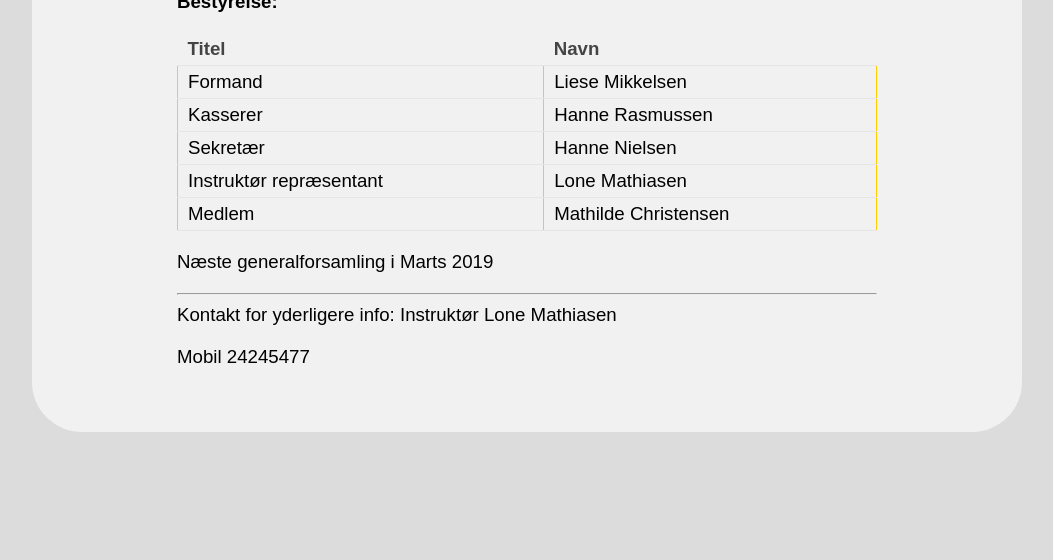
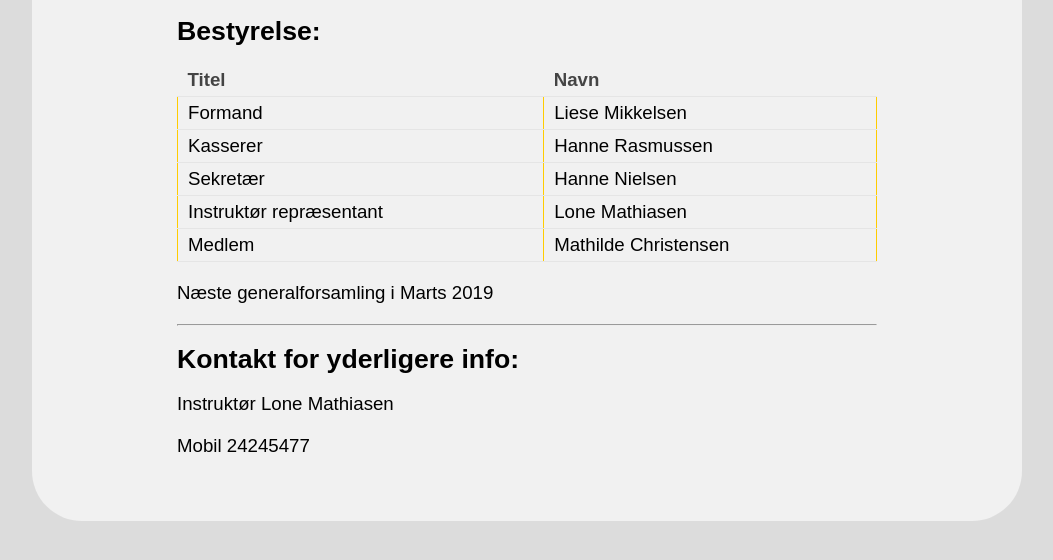
Before and after one commit to lonemathiasen/lonemathiasen.github.io, a Jekyll site: the page built from page4.md, in a window 1280 px wide, cut to the strip 597-1168 px from the top of the page. Shown: the top 560 px of the strip, without its empty margins (113-1166 px from the left). Built offline with Jekyll 4.4.1, drawn with Linux system fonts in a browser that asks for light colours; before the commit the page ends 1079 px from its top, so only the background shows below that.

Commit message:
Update page4.md

```diff
--- a/page4.md
+++ b/page4.md
@@ -7,9 +7,9 @@ description: Awesome description here
 
 
 
-**Informationer**
+# **Informationer**
 
-Vedtægter for Roselines:
+# Vedtægter for Roselines:
 
 
 ![beskrivelse](/assets/Vedtægter Roselines 2018)
@@ -20,7 +20,7 @@ Vedtægter for Roselines:
 
 
 
-**Bestyrelse:**
+# **Bestyrelse:**
 
 Titel | Navn
 --- | ---
@@ -38,6 +38,8 @@ Næste generalforsamling i Marts 2019
 
 
 
-Kontakt for yderligere info: Instruktør Lone Mathiasen
+# Kontakt for yderligere info:
+
+Instruktør Lone Mathiasen
 
 Mobil 24245477
```
